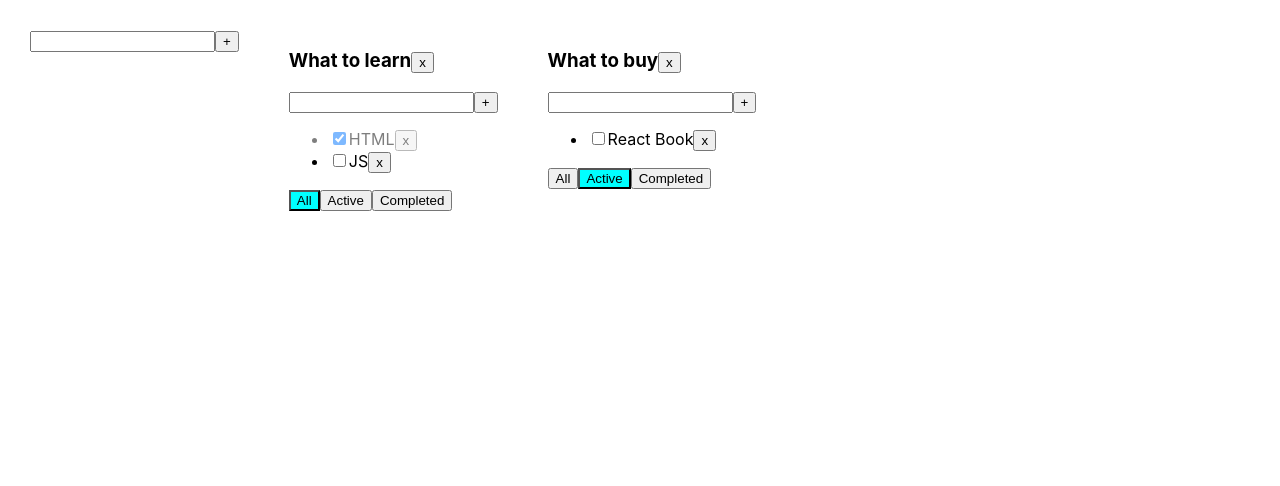
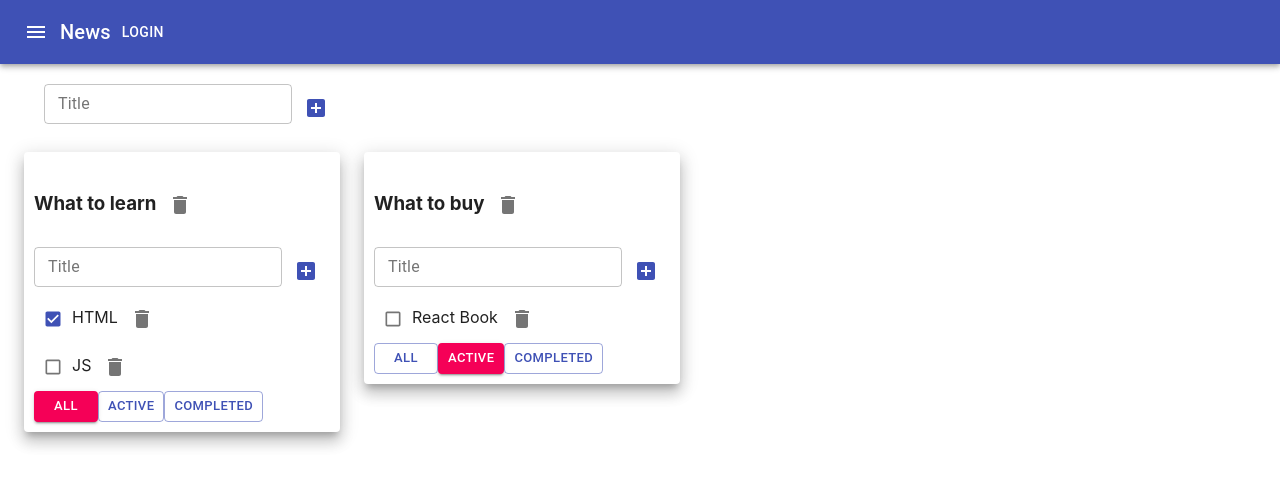
Before and after one commit to iRootPro/TodoListJS, a React (Create React App) app: page / in a window 1280 px wide. Shown: the top 486 px of the page. Built offline with nearby package versions, Linux system fonts and the light colour scheme.

Commit message:
Add material-ui

```diff
--- a/package.json
+++ b/package.json
@@ -3,6 +3,8 @@
   "version": "0.1.0",
   "private": true,
   "dependencies": {
+    "@material-ui/core": "^4.11.0",
+    "@material-ui/icons": "^4.9.1",
     "@testing-library/jest-dom": "^4.2.4",
     "@testing-library/react": "^9.3.2",
     "@testing-library/user-event": "^7.1.2",
--- a/src/AddItemForm.tsx
+++ b/src/AddItemForm.tsx
@@ -1,4 +1,8 @@
 import React, {ChangeEvent, KeyboardEvent, useState} from "react";
+import {Button} from "@material-ui/core";
+import TextField from "@material-ui/core/TextField";
+import IconButton from "@material-ui/core/IconButton";
+import {AddBox} from "@material-ui/icons";
 
 type PropsType = {
     addItem: (title: string) => void
@@ -29,14 +33,18 @@ export function AddItemForm(props: PropsType) {
 
     return (
         <div>
-            <input className={error ? 'error' : ''}
-                   type={'text'}
-                   value={itemName}
-                   onChange={onItemNameChanged}
-                   onKeyPress={onAddItemNameKeyPressed}
+            <TextField
+                size={"small"}
+                variant={"outlined"}
+                value={itemName}
+                onChange={onItemNameChanged}
+                onKeyPress={onAddItemNameKeyPressed}
+                error={!!error}
+                label={'Title'}
+                helperText={error}
             />
-            <button onClick={addItem}>+</button>
-            {error && <div className={'error-message'}>{error}</div>}
+
+            <IconButton color={'primary'} onClick={addItem}><AddBox/></IconButton>
         </div>
     )
 }
--- a/src/App.css
+++ b/src/App.css
@@ -1,25 +1,25 @@
-.App {
-    padding: 30px;
-    display: flex;
-}
+/*.App {*/
+/*    padding: 30px;*/
+/*    display: flex;*/
+/*}*/
 
-.App > div {
-    margin-right: 50px;
-}
+/*.App > div {*/
+/*    margin-right: 50px;*/
+/*}*/
 
 
-.error {
-    border: red 1px solid
-}
+/*.error {*/
+/*    border: red 1px solid*/
+/*}*/
 
-.error-message {
-    color: red;
-}
+/*.error-message {*/
+/*    color: red;*/
+/*}*/
 
-.active {
-    background-color: aqua;
-}
+/*.active {*/
+/*    background-color: aqua;*/
+/*}*/
 
-.is-done {
-    opacity: 0.5;
-}
+/*.is-done {*/
+/*    opacity: 0.5;*/
+/*}*/
--- a/src/App.tsx
+++ b/src/App.tsx
@@ -3,6 +3,15 @@ import './App.css';
 import {TodoList} from "./TodoList";
 import {v1} from "uuid";
 import {AddItemForm} from "./AddItemForm";
+import {AppBar} from "@material-ui/core";
+import Toolbar from "@material-ui/core/Toolbar";
+import IconButton from "@material-ui/core/IconButton";
+import Typography from "@material-ui/core/Typography";
+import Button from "@material-ui/core/Button";
+import {Menu} from "@material-ui/icons";
+import Container from "@material-ui/core/Container";
+import Grid from "@material-ui/core/Grid";
+import Paper from "@material-ui/core/Paper";
 
 
 export type TaskType = {
@@ -118,8 +127,23 @@ function App() {
 
     return (
         <div className="App">
+            <AppBar position="static">
+                <Toolbar>
+                    <IconButton edge="start" color="inherit" aria-label="menu">
+                        <Menu/>
+                    </IconButton>
+                    <Typography variant="h6">
+                        News
+                    </Typography>
+                    <Button color="inherit">Login</Button>
+                </Toolbar>
+            </AppBar>
+            <Container fixed={true}>
+
+                <Grid container style={{padding: '20px'}}>
                     <AddItemForm addItem={addTodoList}/>
-            {
+                </Grid>
+                <Grid container spacing={3}>{
                     todoLists.map(t => {
                         let allTodolistTasks = tasks[t.id]
                         let tasksForTodoList = allTodolistTasks
@@ -130,6 +154,9 @@ function App() {
                             tasksForTodoList = allTodolistTasks.filter(task => task.isDone === true)
                         }
                         return (
+
+                            <Grid item>
+                                <Paper style={{padding: '10px'}} elevation={10}>
                                     <TodoList
                                         key={t.id}
                                         id={t.id}
@@ -143,10 +170,12 @@ function App() {
                                         removeTodoList={removeTodoList}
                                         changeTaskTitle={changeTaskTitle}
                                         changeTodoListTitle={changeTodoListTitle}
-                        />
+                                    /></Paper></Grid>
+
                         )
                     })
-            }
+                }</Grid>
+            </Container>
         </div>
     );
 }
--- a/src/EditableSpan.tsx
+++ b/src/EditableSpan.tsx
@@ -1,4 +1,5 @@
 import React, {ChangeEvent, useState} from "react";
+import {TextField} from "@material-ui/core";
 
 type PropsType = {
     title: string
@@ -10,7 +11,6 @@ export function EditableSpan(props: PropsType) {
     let [title, setTitle] = useState<string>(props.title)
     const activateEditMode = () => {
         setEditMode(true)
-        setTitle(props.title)
     }
 
     const deActivateEditMode = () => {
@@ -23,7 +23,12 @@ export function EditableSpan(props: PropsType) {
     }
 
     return (
-        editMode ? <input value={title} onBlur={deActivateEditMode} autoFocus={true} onChange={changeTitle}/> :
+        editMode ? <TextField
+                variant={"outlined"}
+                value={title}
+                onBlur={deActivateEditMode}
+                autoFocus={true}
+                onChange={changeTitle}/> :
             <span onDoubleClick={activateEditMode}>{props.title}</span>
     )
 }
--- a/src/TodoList.tsx
+++ b/src/TodoList.tsx
@@ -2,6 +2,9 @@ import React, {ChangeEvent, useState, KeyboardEvent} from "react";
 import {FilterValuesType, TaskType} from "./App";
 import {AddItemForm} from "./AddItemForm";
 import {EditableSpan} from "./EditableSpan";
+import {IconButton, Checkbox} from "@material-ui/core";
+import {Delete} from "@material-ui/icons";
+import Button from "@material-ui/core/Button";
 
 type PropsType = {
     id: string,
@@ -38,11 +41,13 @@ export function TodoList(props: PropsType) {
 
     return (
         <div>
-            <h3><EditableSpan title={props.title} saveNewTitle={changeTodoListTitle} />
-                <button onClick={removeTodoList}>x</button>
+            <h3><EditableSpan title={props.title} saveNewTitle={changeTodoListTitle}/>
+                <IconButton onClick={removeTodoList}>
+                    <Delete/>
+                </IconButton>
             </h3>
             <AddItemForm addItem={addTask}/>
-            <ul>
+            <div>
                 {props.tasks.map(t => {
                     let removeTask = () => {
                         props.removeTask(t.id, props.id)
@@ -55,32 +60,43 @@ export function TodoList(props: PropsType) {
                         props.changeTaskTitle(t.id, newTitle, props.id)
                     }
                     return (
-                        <li key={t.id}
-                            className={t.isDone ? 'is-done' : ''}
+                        <div key={t.id}
+                             className={t.isDone ? 'is-done' : ''}
                         >
-                            <input
-                                type="checkbox"
+                            <Checkbox
+                                size={"small"}
+                                color={"primary"}
                                 checked={t.isDone}
                                 onChange={changeStatus}
                             />
                             <EditableSpan title={t.title} saveNewTitle={changeTaskTitle}/>
-                            <button onClick={removeTask}>x
-                            </button>
-                        </li>
+                            <IconButton onClick={removeTask}><Delete/>
+                            </IconButton>
+                        </div>
                     )
                 })}
-            </ul>
+            </div>
             <div>
-                <button onClick={onAllClickHandler}
-                        className={props.filter === 'all' ? 'active' : ''}
+                <Button
+                    size={"small"}
+                    variant={props.filter === 'all' ? 'contained' : 'outlined'}
+                    color={props.filter === 'all' ? 'secondary' : 'primary'}
+                    onClick={onAllClickHandler}
+                    className={props.filter === 'all' ? 'active' : ''}
                 >All
-                </button>
-                <button className={props.filter === 'active' ? 'active' : ''}
-                        onClick={onActiveClickHandler}>Active
-                </button>
-                <button className={props.filter === 'completed' ? 'active' : ''}
-                        onClick={onCompletedClickHandler}>Completed
-                </button>
+                </Button>
+                <Button
+                    size={"small"}
+                    variant={props.filter === 'active' ? 'contained' : 'outlined'}
+                    color={props.filter === 'active' ? 'secondary' : 'primary'}
+                    onClick={onActiveClickHandler}>Active
+                </Button>
+                <Button
+                    size={"small"}
+                    variant={props.filter === "completed" ? 'contained' : 'outlined'}
+                    color={props.filter === "completed" ? 'secondary' : 'primary'}
+                    onClick={onCompletedClickHandler}>Completed
+                </Button>
             </div>
         </div>
     )
```
Also changed, not shown: 1 other file (tests, documents, lock files or other folders). Lines whose indentation alone changed are shown as unchanged.
